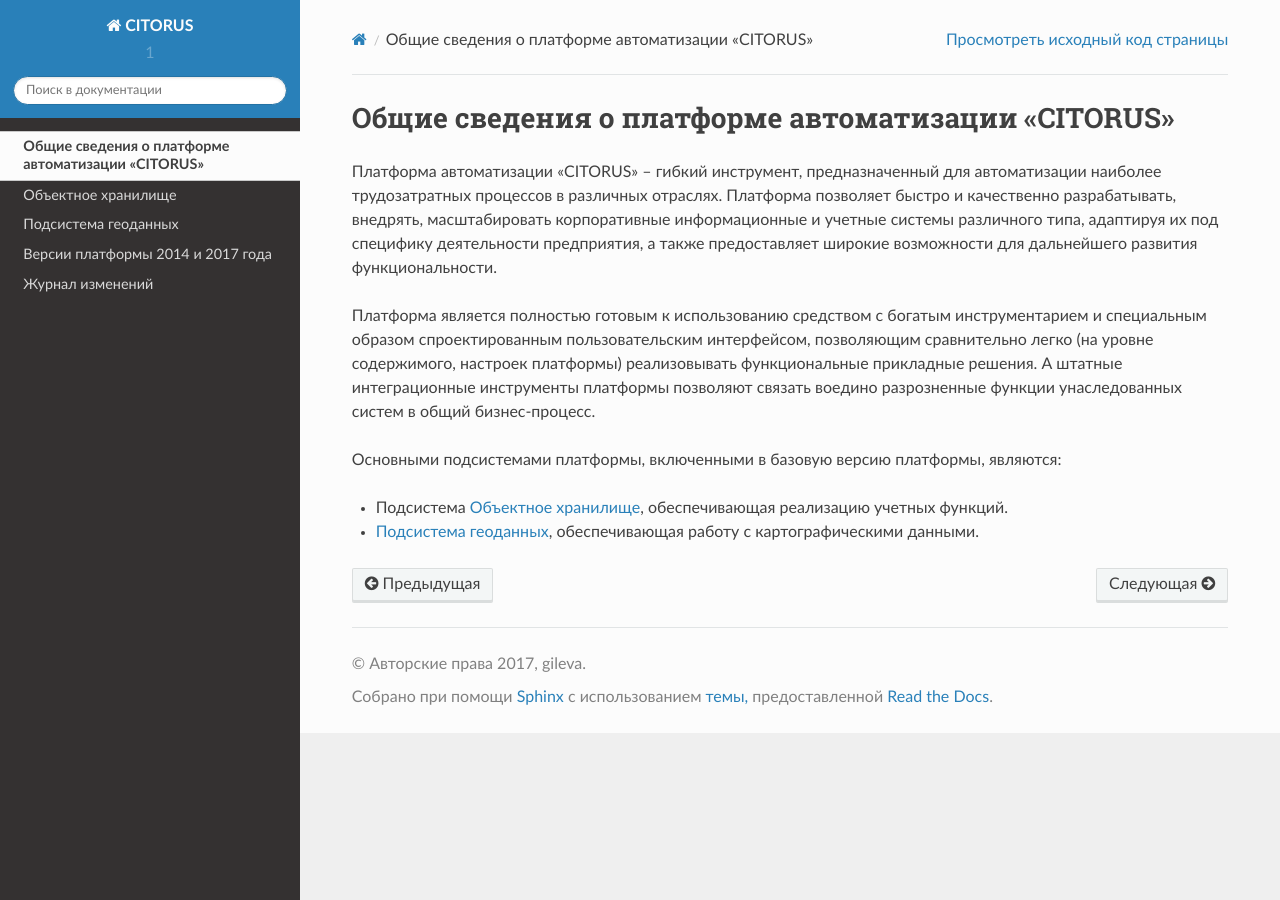
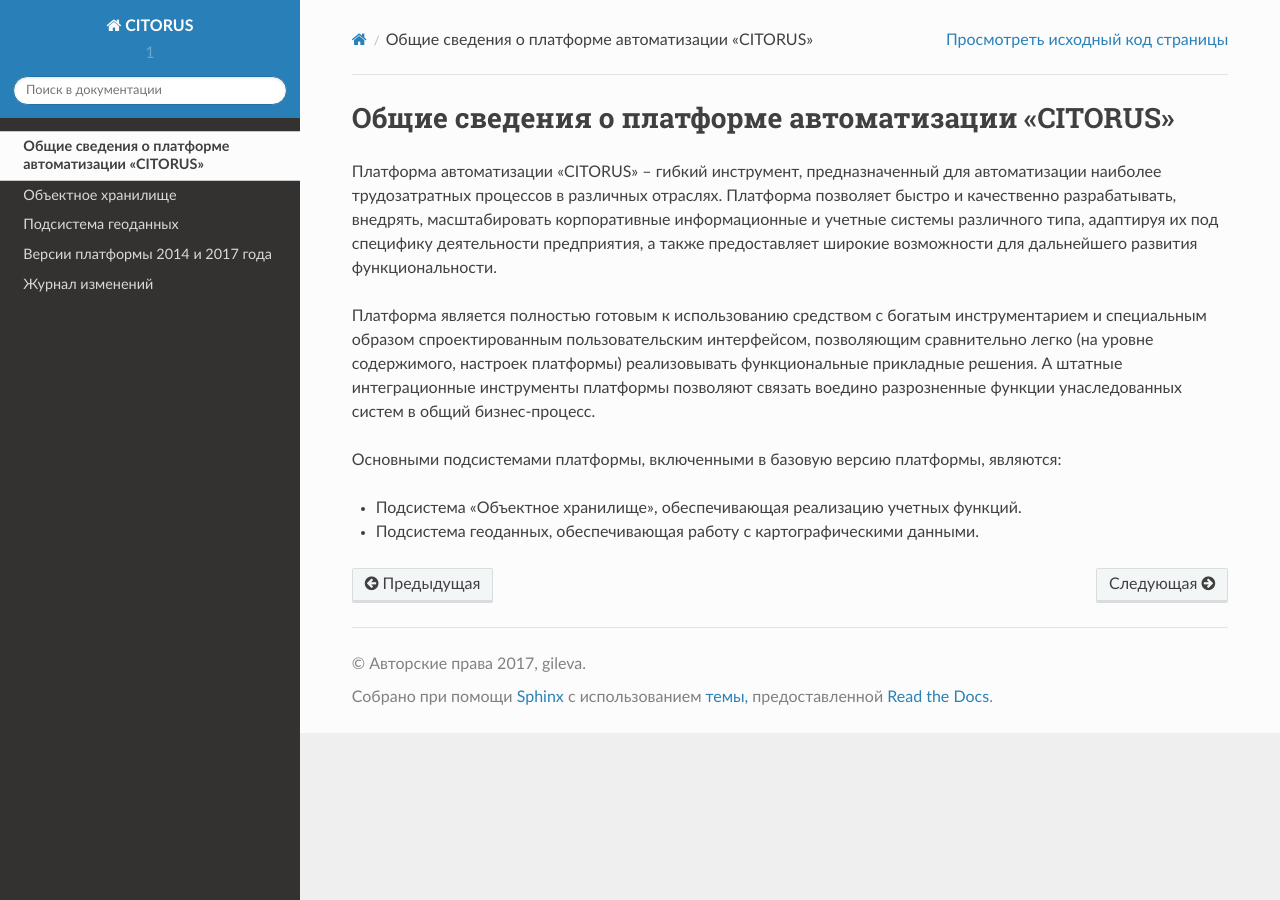
Before and after one commit to citoruspm/citorus, a Sphinx documentation site: the page built from source/general.rst, in a window 1280 px wide. Built offline with Sphinx 7.4.7 and the Read the Docs theme 2.0.0, drawn with Linux system fonts in a browser that asks for light colours; formulas are drawn with MathJax 3; part of the change alters nothing that is shown.

```diff
--- a/source/general.rst
+++ b/source/general.rst
@@ -7,5 +7,5 @@
 
 Основными подсистемами платформы, включенными в базовую версию платформы, являются:
 
-- Подсистема :ref:`object-storage`, обеспечивающая реализацию учетных функций.
-- :ref:`geo-subsystem`, обеспечивающая работу с картографическими данными.
+- Подсистема «Объектное хранилище», обеспечивающая реализацию учетных функций.
+- Подсистема геоданных, обеспечивающая работу с картографическими данными.
```
